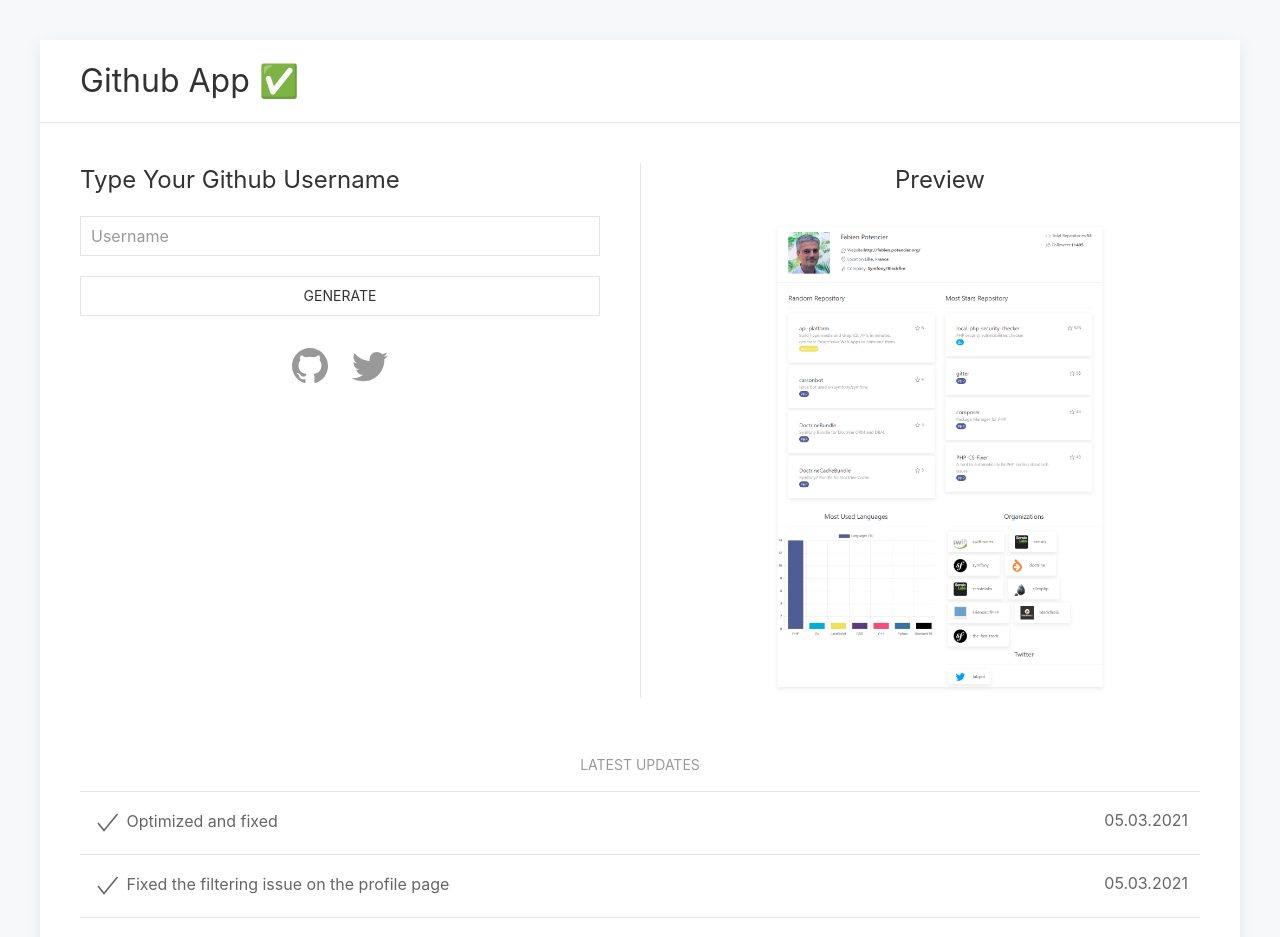
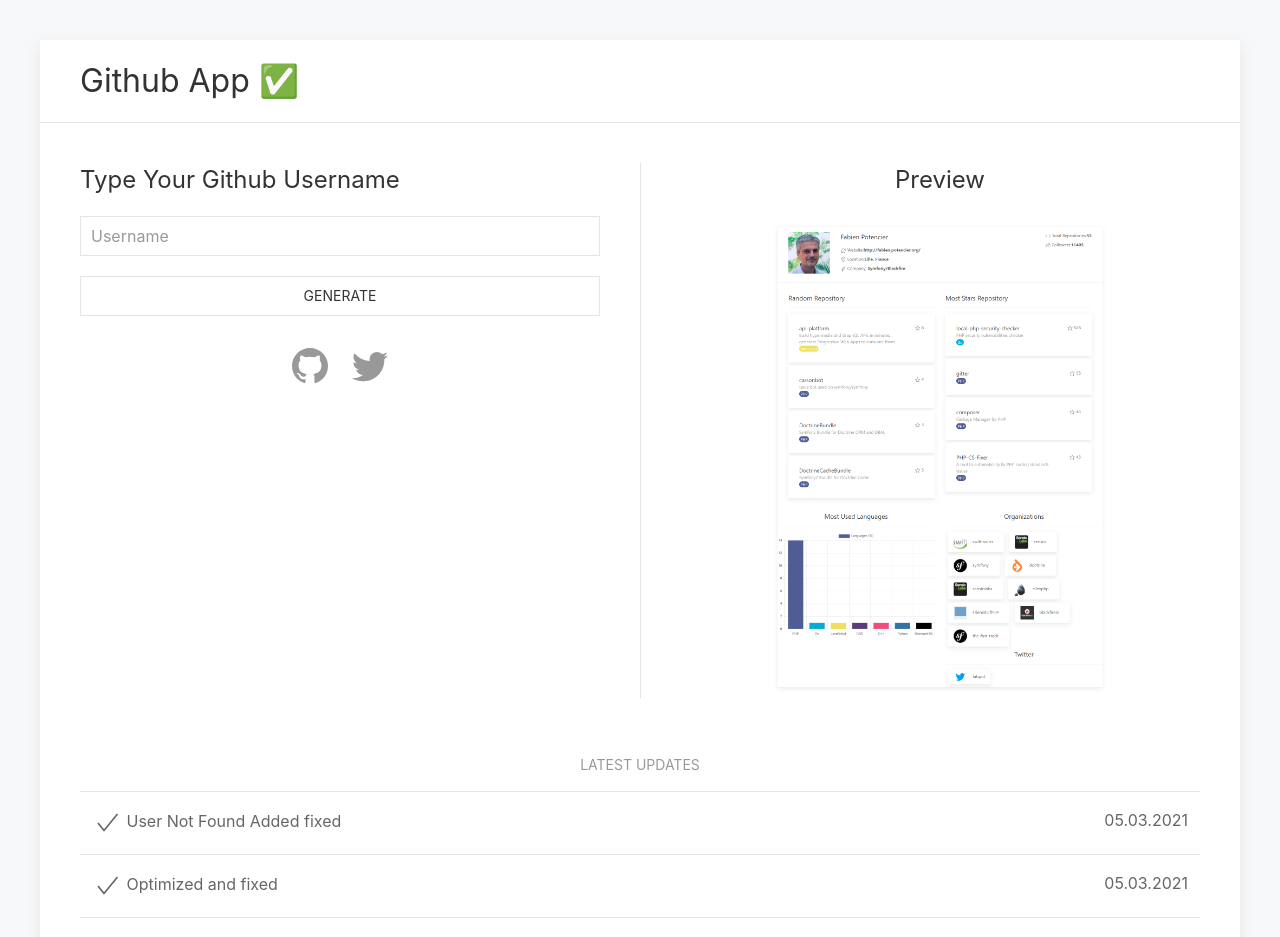
Before and after one commit to Skipperlla/github-app, a React (Create React App) app: page / in a window 1280 px wide. Shown: the top 937 px of the page. Built offline with nearby package versions, Linux system fonts and the light colour scheme; no server answers.

Commit message:
User Not Found Added

```diff
--- a/src/Components/Index/CardBodyForm.js
+++ b/src/Components/Index/CardBodyForm.js
@@ -1,4 +1,4 @@
-import { useRef, useState } from "react";
+import { useEffect, useRef, useState } from "react";
 import { useHistory } from "react-router-dom";
 
 const CardBodyForm = () => {
@@ -7,15 +7,23 @@ const CardBodyForm = () => {
   const history = useHistory();
 
   const [text, setText] = useState();
+  const [isError, setisError] = useState([]);
 
   const onChangeInput = (event) => {
     setText(event.target.value);
   };
 
+  // eslint-disable-next-line react-hooks/exhaustive-deps
+  useEffect(async () => {
+    await fetch(`https://api.github.com/users/${text}`)
+      .then((res) => res.json())
+      .then((data) => setisError(data.message));
+  }, [text]);
+
   const onSubmitChange = (e) => {
     e.preventDefault();
 
-    if (text) {
+    if (isError !== "Not Found") {
       history.push(`/${text}`);
     } else {
       refAlert.current.style = "display:block";
@@ -44,7 +52,7 @@ const CardBodyForm = () => {
           ref={refAlert}
           uk-alert="false"
         >
-          <p>Böyle bir kullanıcı yok</p>
+          <p>User Not Found</p>
         </div>
 
         <button
--- a/src/Components/Index/LatestUpdates.js
+++ b/src/Components/Index/LatestUpdates.js
@@ -12,6 +12,15 @@ const LatestUpdates = () => {
           </tr>
         </thead>
         <tbody>
+          <tr>
+            <td>
+              <span uk-icon="icon: check; ratio: 1.5"></span> User Not Found
+              Added fixed
+            </td>
+            <td style={{ display: "flex", justifyContent: "flex-end" }}>
+              {DateFunction(1)}
+            </td>
+          </tr>
           <tr>
             <td>
               <span uk-icon="icon: check; ratio: 1.5"></span> Optimized and
```
